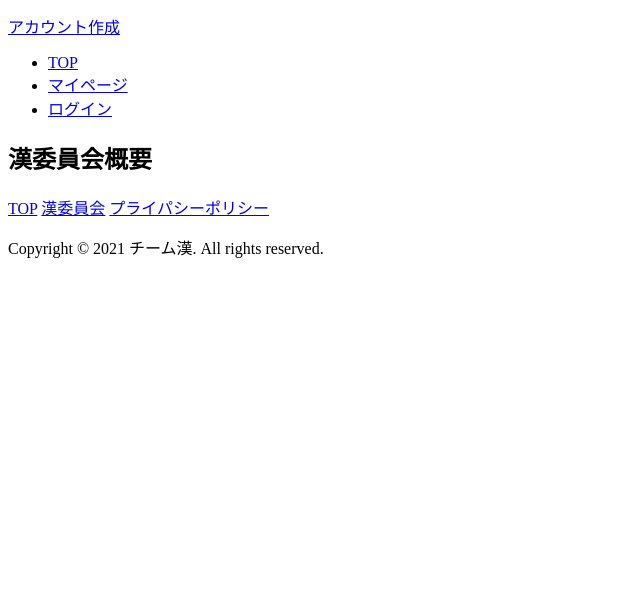
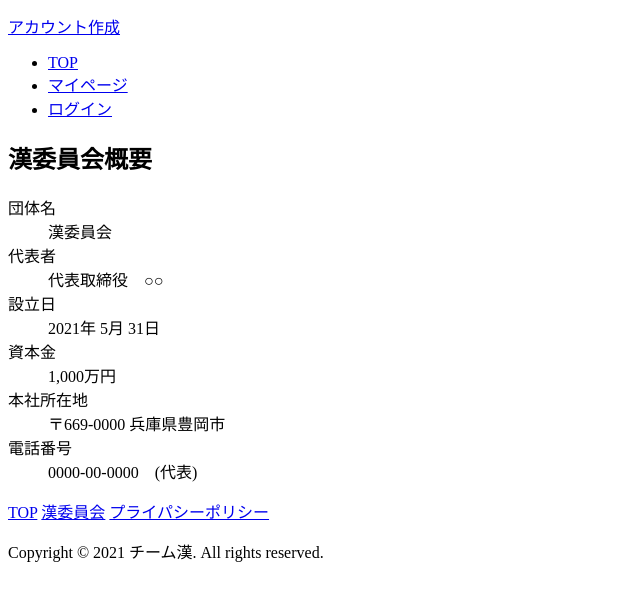
Before and after one commit to sss-sr2021/GUYS, a PHP site: page /company.php in a window 1280 px wide. Shown: the part 167-768 px from the top of the page, without its empty margins (0-640 px from the left). Run offline with PHP 8.4, Linux system fonts and the light colour scheme; some libraries are stand-ins or nearby versions.

Commit message:
company.php変更、おそらく完成 admin.php変更おそらく完成

```diff
--- a/www/Pages/admin.php
+++ b/www/Pages/admin.php
@@ -5,7 +5,7 @@
  * Author:秦伊吹
  * Version :0.0.1
  * create :2021.05.20
- * Update :2021.05.21 秦//
+ * Update :2021.05.21 秦//admin.phpのユーザー削除機能追加。
  *
  *
 */
@@ -73,7 +73,7 @@ include('./commonParts/header.php');
                 <script>
                     <?php if($ok){ ?>  //$okがtrueの時だけアラート
                         alert('削除しました');
-                        location.href = 'commonParts/toAdmin.php';//再読み込み
+                        location.href = 'commonParts/toAdmin.php';//外部ファイルに一度飛んでadmin.phpに戻る。
                     <?php } ?>
                 </script>
         </main>
--- a/www/Pages/company.php
+++ b/www/Pages/company.php
@@ -5,7 +5,7 @@
  * Author:秦伊吹
  * Version :0.0.1
  * create :2021.05.20
- * Update :
+ * Update :2021.05.24 秦//漢委員会概要の中身追加
  *
  *
 */
@@ -20,8 +20,44 @@ include('./commonParts/header.php');
     <div class='container'>
         <main>
             <h2>漢委員会概要</h2>
-                <div>
-                </div>
+            <dl class="overview">
+                <dt class="	corporate-name">
+                    団体名
+                </dt>
+                <dd class="	corporate-name">
+                    漢委員会
+                </dd>
+                <dt class="representative">
+                    代表者
+                </dt>
+                <dd class="representative">
+                    <span class="position">代表取締役</span>　<span class="president">○○</span>
+                </dd>
+                <dt class="established">
+                    設立日
+                </dt>
+                <dd class="established">
+                    2021年 5月 31日
+                </dd>
+                <dt class="	capital">
+                    資本金
+                </dt>
+                <dd class="	capital">
+                    1,000万円
+                </dd>
+                <dt class="base">
+                    本社所在地
+                </dt>
+                <dd class="base">
+                    〒669-0000 兵庫県豊岡市
+                </dd>
+                <dt class="phone">
+                    電話番号
+                </dt>
+                <dd class="phone">
+                    0000-00-0000　(代表)
+                </dd>
+            </dl>
         </main>
     </div>
 <?php
```
